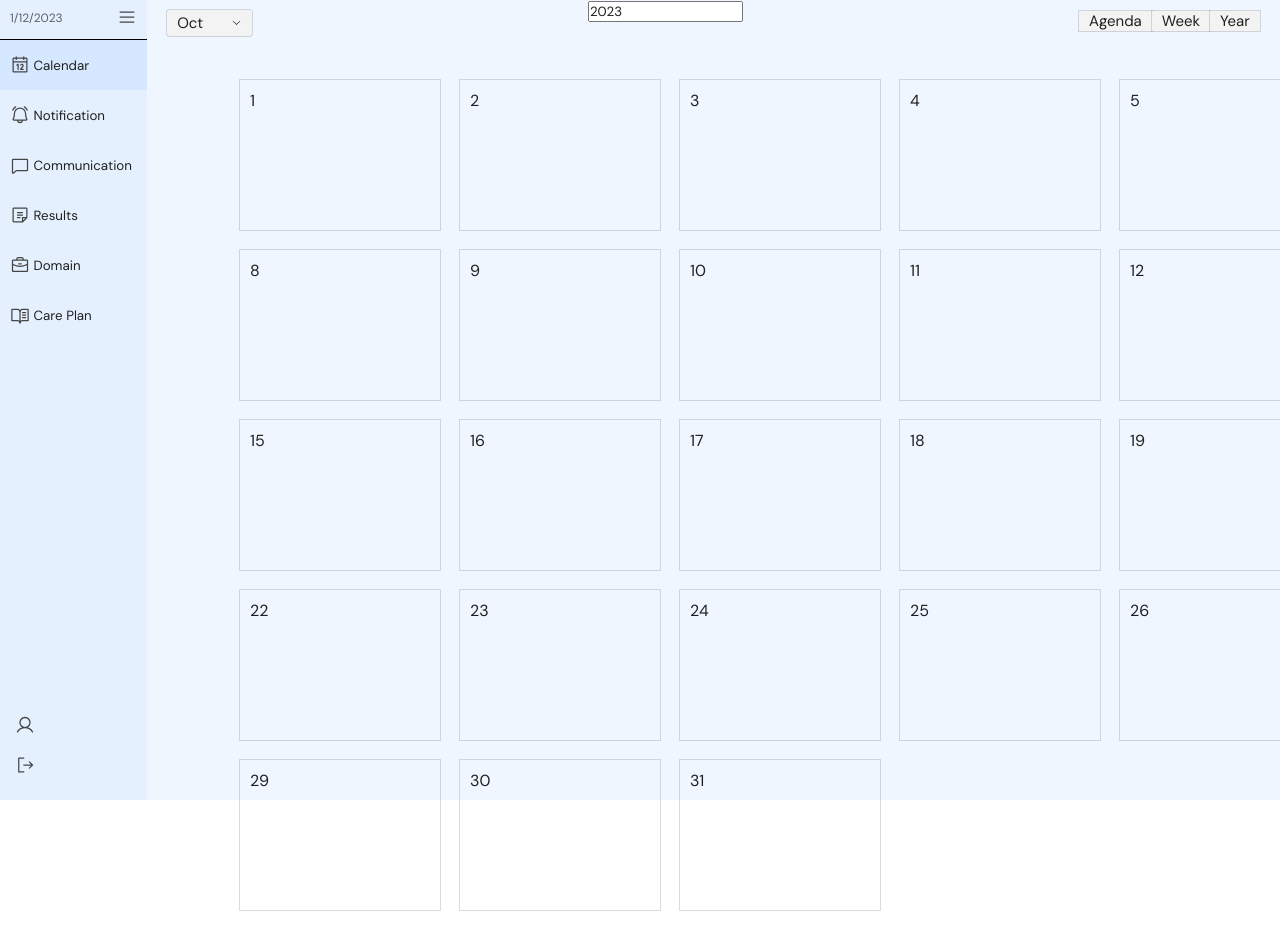
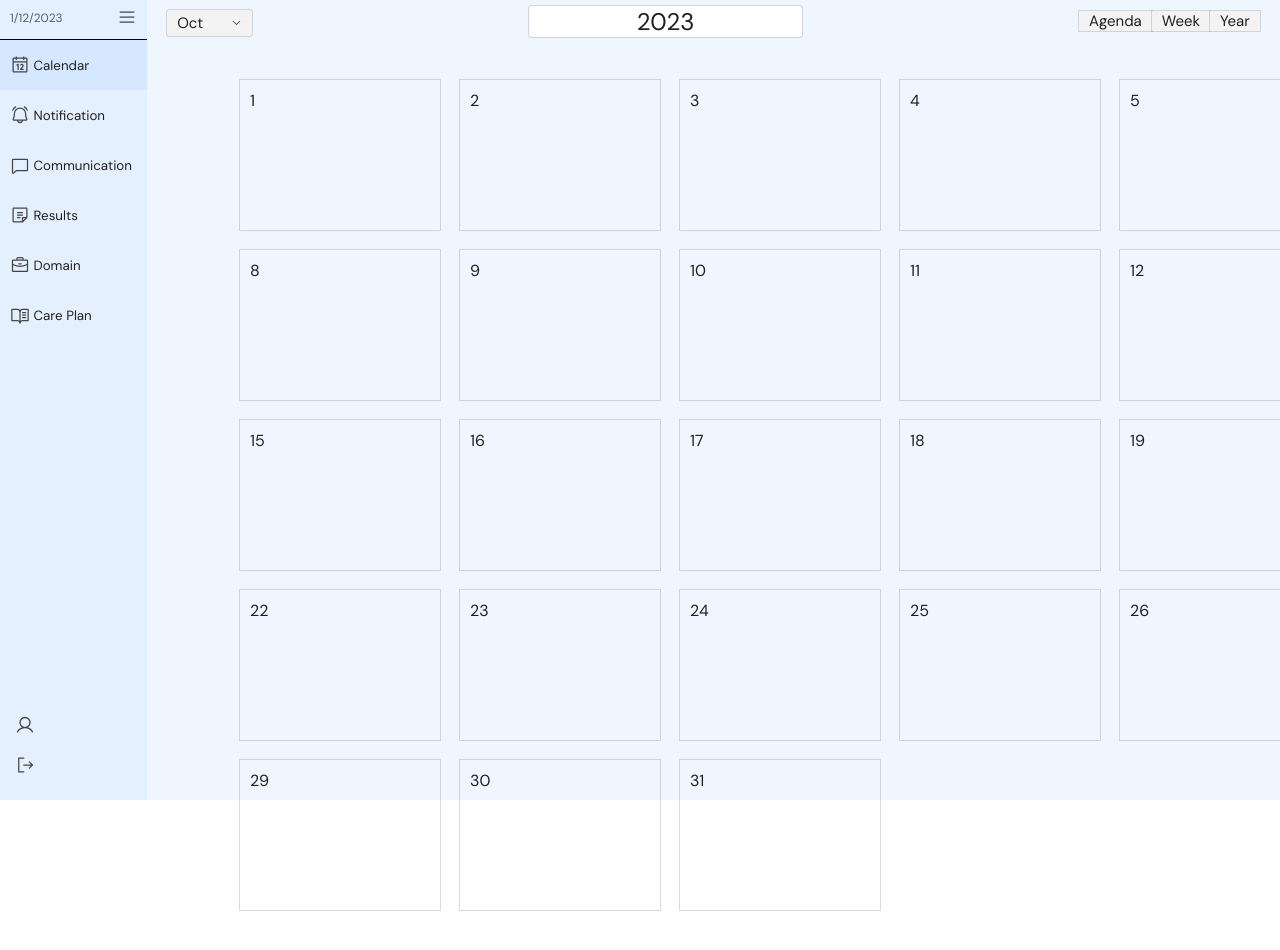
Before and after one commit to DiamondD7/yougotjob_client, a React (Vite) app: page /home in a window 1280 px wide. Both pictures are taken after a click on the button "Calendar". Shown: the top 950 px of the page. Built offline with nearby package versions, Linux system fonts and the light colour scheme.

Commit message:
finished styling the year input

```diff
--- a/src/components/Calendar/Calendar.jsx
+++ b/src/components/Calendar/Calendar.jsx
@@ -78,8 +78,10 @@ const Calendar = () => {
 
         <div>
           <input
+            className="year-input"
             type="text"
             value={selectedYear}
+            placeholder="Choose year"
             onChange={(e) => setSelectedYear(e.target.value)}
           />
         </div>
--- a/src/styles/calendarstyles.css
+++ b/src/styles/calendarstyles.css
@@ -86,3 +86,13 @@
     width: 200px;
     padding: 10px;
 }
+
+.year-input{
+    margin-top: 6px;
+    box-shadow: rgba(0, 0, 0, 0.02) 0px 1px 3px 0px, rgba(27, 31, 35, 0.15) 0px 0px 0px 1px;
+    border-radius: 3px;
+    outline: none;
+    border: none;
+    font-size: 24px;
+    text-align: center;
+}
```
